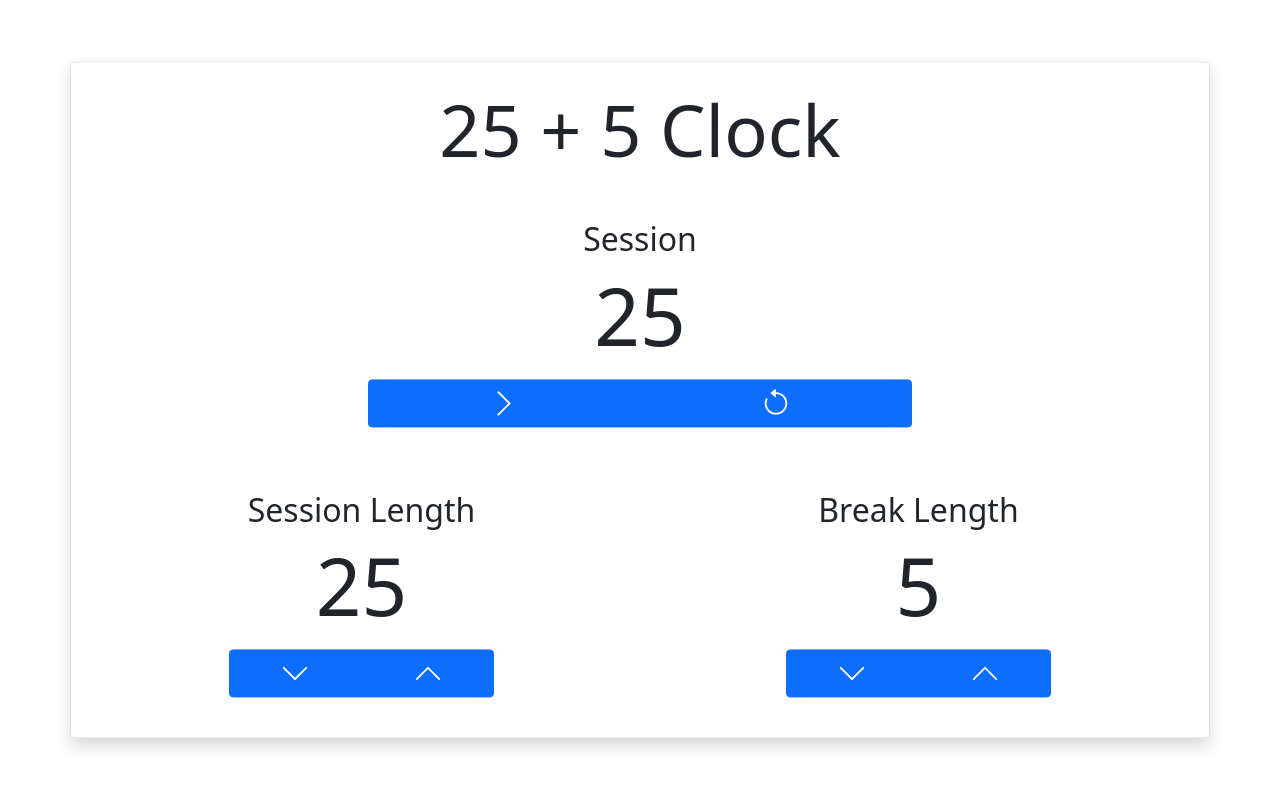
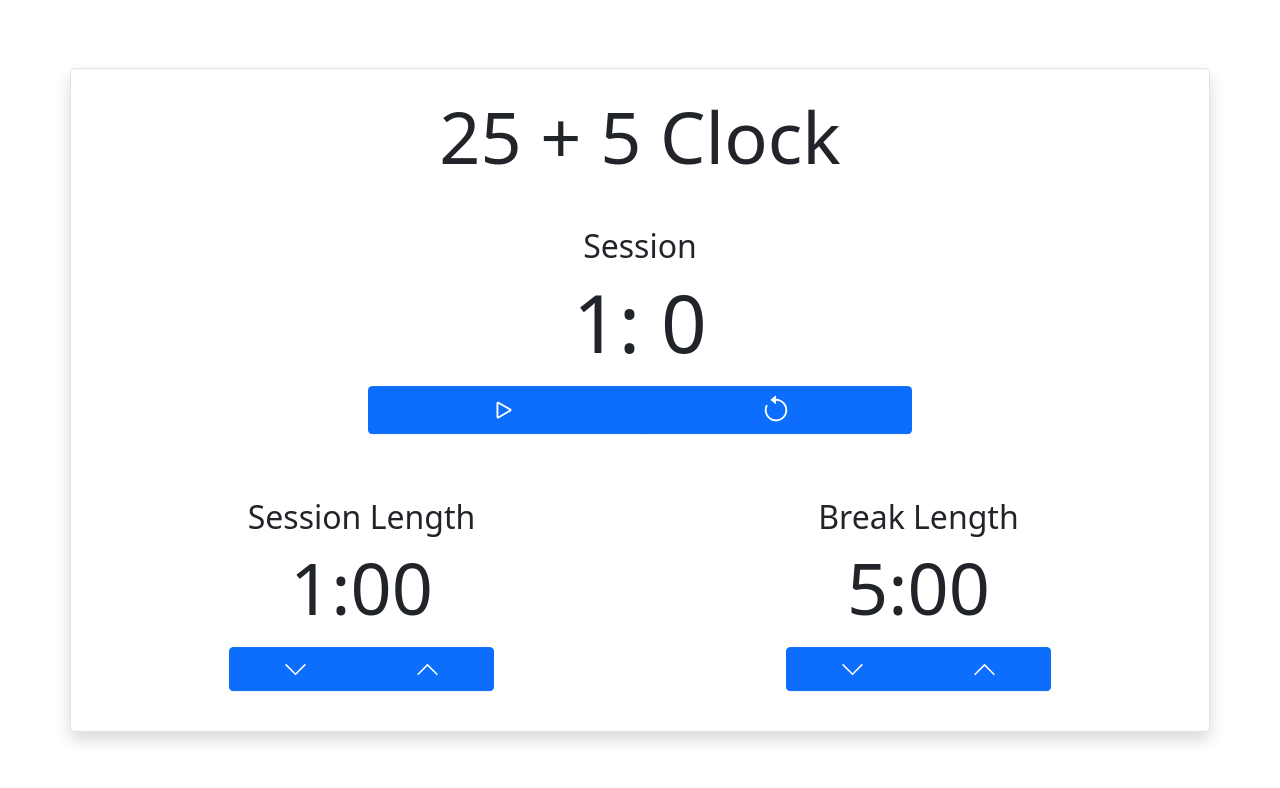
Before and after one commit to maksssat/25clock, a React (Create React App) app: page / in a window 1280 px wide. Shown: the top 788 px of the page. Built offline with nearby package versions, Linux system fonts and the light colour scheme.

Commit message:
логика

```diff
--- a/src/App.js
+++ b/src/App.js
@@ -1,27 +1,70 @@
-import { useState } from "react";
+import { useEffect, useRef, useState } from "react";
 import Timer from "./Components/Timer";
 import TimerSetting from "./Components/TimerSetting";
 
 function App() {
-  const [session, setSession] = useState(25);
+  const [session, setSession] = useState(1);
   const [pause, setPause] = useState(5);
+  const [isRunning, setIsRunning] = useState(false);
+  const [timeLeft, setTimeLeft] = useState();
+  const [timer, setTimer] = useState(true);
+
+  useEffect(() => {
+    console.log("new timer");
+    const timeStart = new Date(0);
+    const timeEnd = new Date(
+      timeStart.getTime() + (timer ? session : pause) * 60 * 1000
+    );
+    setTimeLeft(timeEnd - timeStart);
+  }, [session, pause, timer]);
+
+  useEffect(() => {
+    if (timeLeft === 0) setTimer((prev) => !prev);
+  }, [timeLeft]);
+
+  useEffect(() => {
+    if (isRunning) {
+      const id = setInterval(() => {
+        setTimeLeft((prev) => {
+          if (prev >= 1000) return prev - 1000;
+          else {
+            clearInterval(id);
+            return prev;
+          }
+        });
+      }, 1000);
+
+      return () => clearInterval(id);
+    }
+  }, [isRunning]);
 
   return (
     <div className="App container-sm p-4 position-absolute top-50 start-50 translate-middle border rounded-3 bg-body shadow">
       <h1 className="text-center display-2 mb-5">25 + 5 Clock</h1>
-      <Timer session={session} />
+      <Timer
+        display={session}
+        isRunning={isRunning}
+        setIsRunning={setIsRunning}
+        setSession={setSession}
+        setPause={setPause}
+        timeLeft={timeLeft}
+        timer={timer}
+        setTimer={setTimer}
+      />
       <div className="row">
         <TimerSetting
           onClick={setSession}
           display={session}
           title={"Session Length"}
           id={"session"}
+          isRunning={isRunning}
         />
         <TimerSetting
           onClick={setPause}
           display={pause}
           title={"Break Length"}
           id={"break"}
+          isRunning={isRunning}
         />
       </div>
     </div>
--- a/src/Components/Timer.js
+++ b/src/Components/Timer.js
@@ -1,36 +1,64 @@
 export default function Timer(props) {
+  const handleResetClick = () => {
+    props.setIsRunning(false);
+    props.setPause(5);
+    props.setSession(25);
+    props.setTimer(true);
+  };
+
+  let icon;
+
+  if (props.isRunning) {
+    icon = (
+      <svg
+        xmlns="http://www.w3.org/2000/svg"
+        width="30"
+        height="30"
+        fill="currentColor"
+        className="bi bi-pause"
+        viewBox="0 0 16 16"
+      >
+        <path d="M6 3.5a.5.5 0 0 1 .5.5v8a.5.5 0 0 1-1 0V4a.5.5 0 0 1 .5-.5zm4 0a.5.5 0 0 1 .5.5v8a.5.5 0 0 1-1 0V4a.5.5 0 0 1 .5-.5z" />
+      </svg>
+    );
+  } else {
+    icon = (
+      <svg
+        xmlns="http://www.w3.org/2000/svg"
+        width="30"
+        height="30"
+        fill="currentColor"
+        className="bi bi-play"
+        viewBox="0 0 16 16"
+      >
+        <path d="M10.804 8L5 4.633v6.734L10.804 8zm.792-.696a.802.802 0 0 1 0 1.392l-6.363 3.692C4.713 12.69 4 12.345 4 11.692V4.308c0-.653.713-.998 1.233-.696l6.363 3.692z" />
+      </svg>
+    );
+  }
+
   return (
     <div className="mb-5">
       <h2 id="timer-label" className="text-center">
-        Session
+        {props.timer ? "Session" : "Break"}
       </h2>
       <div id="time-left" className="text-center display-1 mb-3">
-        {props.session}
+        {`${new Date(props.timeLeft).getMinutes()}:
+        ${new Date(props.timeLeft).getSeconds()}`}
       </div>
       <div className="btn-group w-100 justify-content-center mb-3" role="group">
         <button
           id="start_stop"
           className="btn btn-primary p-2 flex-grow-0 w-25"
           type="button"
+          onClick={() => props.setIsRunning((prev) => !prev)}
         >
-          <svg
-            xmlns="http://www.w3.org/2000/svg"
-            width="30"
-            height="30"
-            fill="currentColor"
-            className="bi bi-chevron-right"
-            viewBox="0 0 16 16"
-          >
-            <path
-              fillRule="evenodd"
-              d="M4.646 1.646a.5.5 0 0 1 .708 0l6 6a.5.5 0 0 1 0 .708l-6 6a.5.5 0 0 1-.708-.708L10.293 8 4.646 2.354a.5.5 0 0 1 0-.708z"
-            />
-          </svg>
+          {icon}
         </button>
         <button
           id="reset"
           className="btn btn-primary p-2 flex-grow-0 w-25"
           type="button"
+          onClick={handleResetClick}
         >
           <svg
             xmlns="http://www.w3.org/2000/svg"
--- a/src/Components/TimerSetting.js
+++ b/src/Components/TimerSetting.js
@@ -1,23 +1,32 @@
 export default function TimerSetting(props) {
+  const handleDecrementClick = () => {
+    if (props.display > 1) props.onClick((prev) => prev - 1);
+  };
+
+  const handleIncrementClick = () => {
+    if (props.display < 60) props.onClick((prev) => prev + 1);
+  };
+
   return (
     <div className="col-sm">
       <h2 id={`${props.id}-label`} className="text-center">
         {props.title}
       </h2>
-      <div id={`${props.id}-length`} className="text-center display-1 mb-3">
-        {props.display}
+      <div id={`${props.id}-length`} className="text-center display-2 mb-3">
+        {`${props.display}:00`}
       </div>
       <div className="btn-group w-100 justify-content-center mb-3" role="group">
         <button
           id={`${props.id}-decrement`}
           className="btn btn-primary p-2 flex-grow-0 w-25"
           type="button"
-          onClick={() => props.onClick((prev) => prev - 1)}
+          onClick={handleDecrementClick}
+          disabled={props.isRunning}
         >
           <svg
             xmlns="http://www.w3.org/2000/svg"
-            width="30"
-            height="30"
+            width="25"
+            height="25"
             fill="currentColor"
             className="bi bi-chevron-down"
             viewBox="0 0 16 16"
@@ -32,12 +41,13 @@ export default function TimerSetting(props) {
           id={`${props.id}-increment`}
           className="btn btn-primary p-2 flex-grow-0 w-25"
           type="button"
-          onClick={() => props.onClick((prev) => prev + 1)}
+          onClick={handleIncrementClick}
+          disabled={props.isRunning}
         >
           <svg
             xmlns="http://www.w3.org/2000/svg"
-            width="30"
-            height="30"
+            width="25"
+            height="25"
             fill="currentColor"
             className="bi bi-chevron-up"
             viewBox="0 0 16 16"
```
Also changed, not shown: 1 other file (tests, documents, lock files or other folders).
